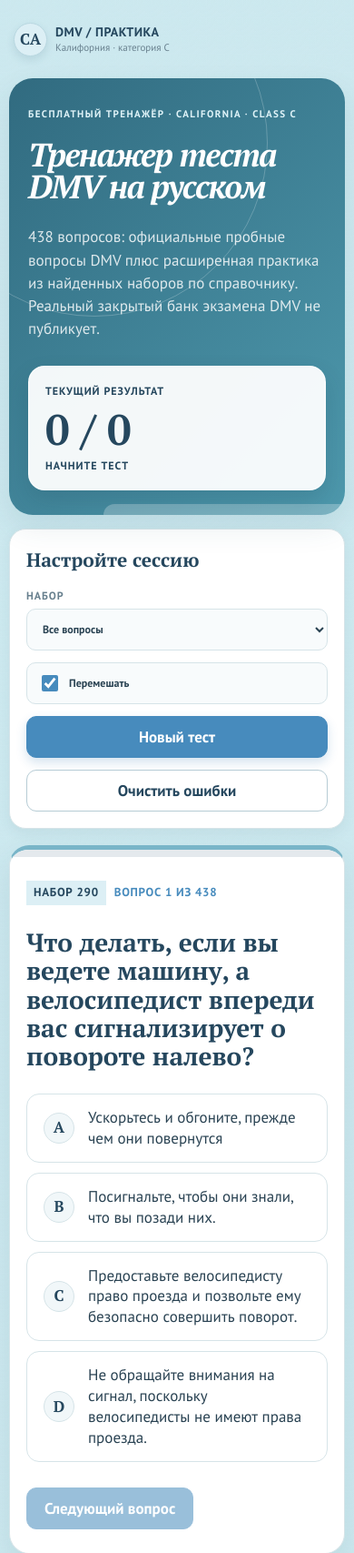
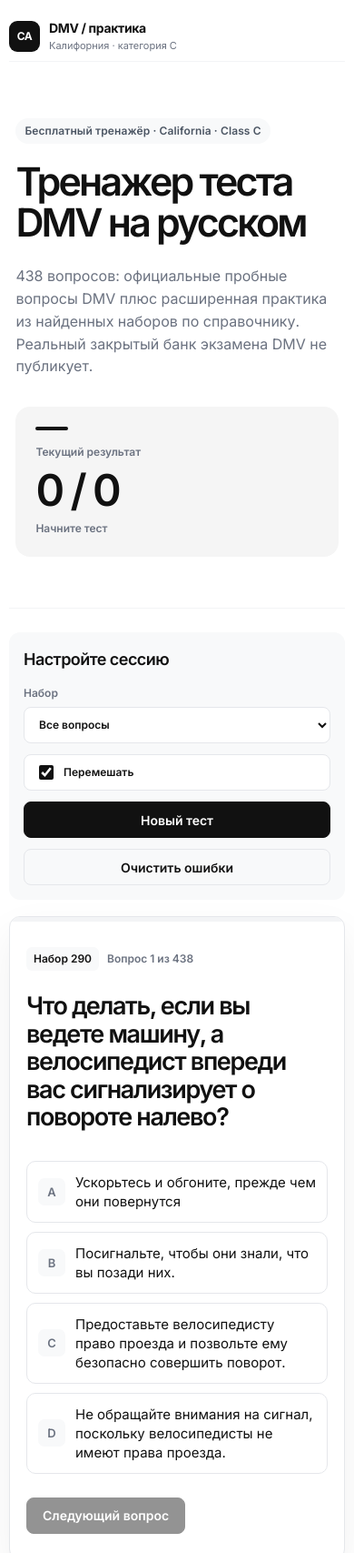
Before and after one commit to lysov-ilya/dmv-practice-ru, a plain HTML site: page index.html in a window 390 px wide. Shown: the top 1707 px of the page at 91% size. Drawn offline with Linux system fonts and the light colour scheme.

Commit message:
Redesign DMV practice interface

```diff
--- a/index.html
+++ b/index.html
@@ -14,7 +14,7 @@
     <title>Тест DMV Калифорнии на русском — 438 вопросов</title>
     <meta name="description" content="Бесплатный тренажёр теста DMV Калифорнии на русском: 438 вопросов, официальные пробные тесты и практика по водительскому справочнику. Начните подготовку.">
     <meta name="robots" content="index, follow">
-    <meta name="theme-color" content="#0f62ac">
+    <meta name="theme-color" content="#111111">
     <link rel="canonical" href="https://dmv-practice-ru.vercel.app/">
     <meta property="og:type" content="website">
     <meta property="og:locale" content="ru_RU">
@@ -27,7 +27,8 @@
     <meta name="twitter:description" content="Бесплатная практика для подготовки к письменному тесту DMV Калифорнии на русском языке.">
     <link rel="preconnect" href="https://fonts.googleapis.com">
     <link rel="preconnect" href="https://fonts.gstatic.com" crossorigin>
-    <link href="https://fonts.googleapis.com/css2?family=PT+Sans:wght@400;700&family=PT+Serif:ital,wght@0,400;0,700;1,700&display=swap" rel="stylesheet">
+    <link href="https://fonts.googleapis.com/css2?family=Inter:wght@400;500;600;700&display=swap" rel="stylesheet">
+    <link rel="icon" href="favicon.svg" type="image/svg+xml">
     <link rel="stylesheet" href="styles.css">
     <script type="application/ld+json">
       {
--- a/styles.css
+++ b/styles.css
@@ -1,20 +1,26 @@
 :root {
-  --navy: #25475e;
-  --navy-deep: #193647;
-  --blue: #478bbd;
-  --blue-bright: #2f75ad;
-  --ink: #294252;
-  --muted: #68808e;
-  --paper: #f1f7f9;
-  --paper-deep: #e0edf1;
-  --white: #ffffff;
-  --line: #d6e4e8;
-  --yellow: #dceff5;
-  --green: #4a9b83;
-  --green-soft: #e1f3ed;
-  --red: #c96c69;
-  --red-soft: #fae9e7;
-  --shadow: 0 14px 32px rgba(43, 84, 104, 0.1);
+  --primary: #111111;
+  --primary-active: #242424;
+  --ink: #111111;
+  --body: #374151;
+  --muted: #6b7280;
+  --hairline: #e5e7eb;
+  --hairline-soft: #f3f4f6;
+  --canvas: #ffffff;
+  --surface-soft: #f8f9fa;
+  --surface-card: #f5f5f5;
+  --surface-strong: #e5e7eb;
+  --dark: #101010;
+  --dark-elevated: #1a1a1a;
+  --blue: #3b82f6;
+  --green: #10b981;
+  --green-soft: #ecfdf5;
+  --red: #ef4444;
+  --red-soft: #fef2f2;
+  --warning: #f59e0b;
+  --display: "Cal Sans", "Inter", sans-serif;
+  --sans: "Inter", sans-serif;
+  --shadow: 0 18px 45px rgba(17, 17, 17, 0.06);
 }
 
 * { box-sizing: border-box; }
@@ -24,190 +30,164 @@
 body {
   min-width: 320px;
   margin: 0;
-  color: var(--ink);
-  font-family: "PT Sans", sans-serif;
-  font-size: 18px;
-  line-height: 1.45;
-  background:
-    radial-gradient(circle at 15% 0%, rgba(170, 220, 231, 0.35), transparent 31rem),
-    radial-gradient(circle at 90% 18%, rgba(213, 235, 240, 0.7), transparent 26rem),
-    var(--paper);
+  color: var(--body);
+  background: var(--canvas);
+  font-family: var(--sans);
+  font-size: 16px;
+  line-height: 1.5;
 }
 
 button, select, input { font: inherit; }
-
 a { color: inherit; }
 
 .shell {
   display: flex;
   flex-direction: column;
-  width: min(1180px, calc(100% - 40px));
+  width: min(1200px, calc(100% - 48px));
   margin: 0 auto;
-  padding: 22px 0 72px;
+  padding: 12px 0 0;
 }
 
 .site-header {
   display: flex;
+  min-height: 64px;
   align-items: center;
   justify-content: space-between;
-  min-height: 62px;
-  margin-bottom: 16px;
+  border-bottom: 1px solid var(--hairline-soft);
 }
 
 .wordmark {
   display: inline-flex;
+  gap: 10px;
   align-items: center;
-  gap: 12px;
-  color: var(--navy);
+  color: var(--ink);
   text-decoration: none;
 }
 
 .wordmark__badge {
   display: grid;
-  width: 42px;
-  height: 42px;
+  width: 34px;
+  height: 34px;
   place-items: center;
-  color: var(--navy);
-  background: var(--yellow);
-  border: 1px solid #b9d8e1;
-  border-radius: 50%;
-  box-shadow: 0 4px 10px rgba(43, 84, 104, 0.12);
-  font-family: "PT Serif", serif;
+  color: var(--canvas);
+  background: var(--primary);
+  border-radius: 9px;
+  font-size: 12px;
   font-weight: 700;
+  letter-spacing: -0.04em;
 }
 
 .wordmark strong, .wordmark small { display: block; }
+.wordmark strong { font-size: 14px; font-weight: 700; letter-spacing: -0.025em; }
+.wordmark small { margin-top: 1px; color: var(--muted); font-size: 11px; }
 
-.wordmark strong {
-  font-size: 17px;
-  letter-spacing: 0.035em;
-  text-transform: uppercase;
+.site-header__link {
+  padding: 9px 13px;
+  color: var(--ink);
+  border-radius: 8px;
+  font-size: 14px;
+  font-weight: 600;
+  text-decoration: none;
+  transition: background-color 160ms ease;
 }
 
-.wordmark small { color: var(--muted); font-size: 12px; }
+.site-header__link:hover { background: var(--surface-soft); }
+.site-header__link span { margin-left: 4px; }
 
-.site-header__link {
-  color: var(--navy);
-  font-size: 15px;
-  font-weight: 700;
-  text-decoration-thickness: 1px;
-  text-underline-offset: 4px;
+.hero {
+  display: grid;
+  grid-template-columns: minmax(0, 1fr) 300px;
+  gap: 68px;
+  align-items: center;
+  padding: 92px 8.5% 80px;
+  border-bottom: 1px solid var(--hairline-soft);
 }
 
-.site-header__link span { display: inline-block; margin-left: 5px; color: var(--blue); }
-
-.hero {
-  position: relative;
-  display: grid;
-  grid-template-columns: minmax(0, 1fr) 242px;
-  gap: 40px;
-  align-items: end;
-  overflow: hidden;
-  padding: 54px 52px 48px;
-  color: var(--white);
-  background: linear-gradient(135deg, #316b80, #4e99ad);
-  border-radius: 26px;
-  box-shadow: var(--shadow);
+.eyebrow {
+  display: inline-flex;
+  margin: 0 0 19px;
+  padding: 5px 10px;
+  color: #4b5563;
+  background: var(--surface-soft);
+  border-radius: 999px;
+  font-size: 12px;
+  font-weight: 600;
+  letter-spacing: 0.01em;
 }
 
-.hero::before {
-  position: absolute;
-  top: -120px;
-  right: 23%;
-  width: 380px;
-  height: 380px;
-  border: 1px solid rgba(255, 255, 255, 0.22);
-  border-radius: 50%;
-  content: "";
-}
-
-.hero::after {
-  position: absolute;
-  right: 0;
-  bottom: 0;
-  width: 47%;
-  height: 12px;
-  background: rgba(255, 255, 255, 0.26);
-  border-radius: 12px 0 0;
-  content: "";
-}
-
-.hero > * { position: relative; z-index: 1; min-width: 0; }
-
-.eyebrow {
-  margin: 0 0 18px;
-  color: #dff3f8;
-  font-size: 13px;
-  font-weight: 700;
-  letter-spacing: 0.13em;
-  text-transform: uppercase;
-}
-
-h1, h2, h3 { color: var(--navy); font-family: "PT Serif", serif; }
+h1, h2, h3 { color: var(--ink); font-family: var(--display); }
 
 h1 {
-  max-width: 700px;
+  max-width: 710px;
   margin: 0;
-  color: var(--white);
-  font-size: clamp(43px, 6.1vw, 74px);
-  font-style: italic;
-  font-weight: 700;
-  letter-spacing: -0.045em;
-  line-height: 0.98;
-  overflow-wrap: anywhere;
+  font-size: clamp(45px, 5.5vw, 68px);
+  font-weight: 600;
+  letter-spacing: -0.065em;
+  line-height: 1.04;
   text-wrap: balance;
 }
 
 .lead {
-  max-width: 670px;
-  margin: 26px 0 0;
-  color: rgba(255, 255, 255, 0.83);
-  font-size: 19px;
-  line-height: 1.48;
+  max-width: 650px;
+  margin: 25px 0 0;
+  color: var(--muted);
+  font-size: 17px;
+  line-height: 1.55;
 }
 
 .score-card {
   display: grid;
-  gap: 11px;
+  gap: 9px;
   align-content: center;
-  min-height: 164px;
-  padding: 24px;
-  color: var(--navy);
-  background: rgba(255, 255, 255, 0.94);
-  border: 1px solid rgba(255, 255, 255, 0.78);
-  border-radius: 18px;
-  box-shadow: 0 12px 26px rgba(20, 58, 73, 0.16);
+  min-height: 208px;
+  padding: 28px;
+  color: var(--ink);
+  background: var(--surface-card);
+  border-radius: 16px;
 }
 
-.score-card strong { font-family: "PT Serif", serif; font-size: 47px; line-height: 0.9; }
+.score-card::before {
+  width: 36px;
+  height: 4px;
+  margin-bottom: 6px;
+  background: var(--primary);
+  border-radius: 999px;
+  content: "";
+}
+
+.score-card strong {
+  font-family: var(--display);
+  font-size: 48px;
+  font-weight: 600;
+  letter-spacing: -0.06em;
+  line-height: 1;
+}
 
 .score-card__label, .score-card span:last-child {
+  color: var(--muted);
   font-size: 12px;
-  font-weight: 700;
-  letter-spacing: 0.08em;
-  text-transform: uppercase;
+  font-weight: 600;
 }
 
 .toolbar {
   display: flex;
   flex-wrap: wrap;
-  gap: 13px;
+  gap: 12px;
   align-items: end;
-  margin: 22px 0 18px;
+  margin: 38px 0 18px;
   padding: 20px 22px;
-  background: var(--white);
-  border: 1px solid var(--line);
-  border-radius: 18px;
-  box-shadow: 0 5px 14px rgba(43, 84, 104, 0.07);
+  background: var(--surface-soft);
+  border-radius: 12px;
 }
 
 .toolbar__title {
   width: 100%;
-  margin: 0 0 2px;
-  color: var(--navy);
-  font-family: "PT Serif", serif;
-  font-size: 21px;
-  font-weight: 700;
+  margin: 0 0 3px;
+  color: var(--ink);
+  font-family: var(--display);
+  font-size: 18px;
+  font-weight: 600;
+  letter-spacing: -0.03em;
 }
 
 label {
@@ -215,255 +195,234 @@
   gap: 6px;
   color: var(--muted);
   font-size: 12px;
-  font-weight: 700;
-  letter-spacing: 0.08em;
-  text-transform: uppercase;
+  font-weight: 600;
 }
 
 select {
-  min-width: 250px;
-  height: 46px;
-  padding: 0 38px 0 13px;
+  min-width: 255px;
+  height: 40px;
+  padding: 0 34px 0 12px;
   color: var(--ink);
-  background: #f8fbfc;
-  border: 1px solid var(--line);
-  border-radius: 10px;
+  background: var(--canvas);
+  border: 1px solid var(--hairline);
+  border-radius: 8px;
 }
 
 .check {
   display: flex;
-  min-height: 46px;
+  min-height: 40px;
   align-items: center;
-  gap: 9px;
+  gap: 8px;
   padding: 0 12px;
   color: var(--ink);
-  background: #f8fbfc;
-  border: 1px solid var(--line);
-  border-radius: 10px;
-  text-transform: none;
-  letter-spacing: 0;
+  background: var(--canvas);
+  border: 1px solid var(--hairline);
+  border-radius: 8px;
 }
 
-.check input { width: 18px; height: 18px; accent-color: var(--blue); }
+.check input { width: 16px; height: 16px; accent-color: var(--primary); }
 
 button {
-  min-height: 46px;
-  padding: 0 19px;
+  min-height: 40px;
+  padding: 0 17px;
   cursor: pointer;
-  color: var(--white);
-  background: var(--blue);
-  border: 1px solid var(--blue);
-  border-radius: 11px;
-  box-shadow: 0 5px 12px rgba(47, 117, 173, 0.2);
-  font-weight: 700;
-  transition: background-color 150ms ease, box-shadow 150ms ease, transform 150ms ease;
+  color: var(--canvas);
+  background: var(--primary);
+  border: 1px solid var(--primary);
+  border-radius: 8px;
+  font-size: 14px;
+  font-weight: 600;
+  transition: background-color 160ms ease, border-color 160ms ease, transform 160ms ease;
 }
 
-button:hover:not(:disabled) { background: var(--blue-bright); box-shadow: 0 8px 18px rgba(47, 117, 173, 0.26); transform: translateY(-1px); }
-button:disabled { cursor: not-allowed; opacity: 0.55; box-shadow: none; }
-button:focus-visible, select:focus-visible, a:focus-visible, input:focus-visible { outline: 3px solid var(--yellow); outline-offset: 3px; }
+button:hover:not(:disabled) { background: var(--primary-active); border-color: var(--primary-active); transform: translateY(-1px); }
+button:disabled { cursor: not-allowed; opacity: 0.45; }
+button:focus-visible, select:focus-visible, a:focus-visible, input:focus-visible { outline: 3px solid #93c5fd; outline-offset: 3px; }
 
-button.ghost { color: var(--navy); background: var(--white); border-color: #b6ccd5; box-shadow: none; }
-button.ghost:hover:not(:disabled) { color: var(--white); background: var(--navy); }
+button.ghost { color: var(--ink); background: transparent; border-color: var(--hairline); }
+button.ghost:hover:not(:disabled) { background: var(--canvas); border-color: #9ca3af; }
 
 .quiz {
   overflow: hidden;
-  background: var(--white);
-  border: 1px solid var(--line);
-  border-top: 5px solid #79b5c8;
-  border-radius: 22px;
+  background: var(--canvas);
+  border: 1px solid var(--hairline);
+  border-radius: 12px;
   box-shadow: var(--shadow);
 }
 
-.progress { height: 8px; background: #e4e9ed; }
-#progressBar { width: 0; height: 100%; background: linear-gradient(90deg, var(--blue), var(--green)); transition: width 180ms ease; }
+.progress { height: 5px; background: var(--hairline-soft); }
+#progressBar { width: 0; height: 100%; background: var(--primary); transition: width 180ms ease; }
 
-.question { padding: 46px 52px 48px; }
+.question { padding: 48px 52px; }
 
 .meta {
   display: flex;
   flex-wrap: wrap;
   gap: 9px;
   align-items: center;
-  margin-bottom: 25px;
-  color: var(--blue);
-  font-size: 13px;
-  font-weight: 700;
-  letter-spacing: 0.055em;
-  text-transform: uppercase;
+  margin-bottom: 24px;
+  color: var(--muted);
+  font-size: 12px;
+  font-weight: 600;
 }
 
-.meta span:first-child { padding: 4px 8px; color: var(--navy); background: var(--yellow); }
+.meta span:first-child { padding: 4px 8px; color: var(--ink); background: var(--surface-soft); border-radius: 6px; }
 
-.question h2 { max-width: 900px; margin: 0 0 32px; font-size: clamp(29px, 4vw, 46px); line-height: 1.12; }
+.question h2 {
+  max-width: 900px;
+  margin: 0 0 32px;
+  font-size: clamp(28px, 3.6vw, 43px);
+  color: var(--ink);
+  font-weight: 600;
+  letter-spacing: -0.05em;
+  line-height: 1.13;
+}
 
-.options { display: grid; gap: 11px; }
+.options { display: grid; gap: 10px; }
 
 .option {
   display: grid;
-  grid-template-columns: 42px 1fr;
-  gap: 15px;
+  grid-template-columns: 34px 1fr;
+  gap: 14px;
   align-items: center;
   width: 100%;
-  min-height: 72px;
-  padding: 14px 18px;
+  min-height: 64px;
+  padding: 13px 16px;
   color: var(--ink);
-  background: var(--white);
-  border: 1px solid var(--line);
-  border-radius: 14px;
+  background: var(--canvas);
+  border: 1px solid var(--hairline);
+  border-radius: 10px;
   box-shadow: none;
-  font-size: 18px;
+  font-size: 16px;
   font-weight: 400;
-  line-height: 1.35;
+  line-height: 1.4;
   text-align: left;
 }
 
-.option:hover:not(:disabled) { color: var(--navy); background: #f2f8fb; border-color: #8bbbd0; box-shadow: 0 5px 14px rgba(43, 84, 104, 0.08); transform: translateY(-1px); }
+.option:hover:not(:disabled) { background: var(--surface-soft); border-color: #9ca3af; }
 
 .letter {
   display: grid;
-  width: 38px;
-  height: 38px;
+  width: 30px;
+  height: 30px;
   place-items: center;
-  color: var(--navy);
-  background: #f1f7f9;
-  border: 1px solid var(--line);
-  border-radius: 50%;
-  font-family: "PT Serif", serif;
-  font-size: 17px;
-  font-weight: 700;
+  color: var(--muted);
+  background: var(--surface-soft);
+  border-radius: 7px;
+  font-size: 13px;
+  font-weight: 600;
 }
 
-.option.correct { color: #0b4f42; background: var(--green-soft); border-color: var(--green); }
-.option.correct .letter { color: var(--white); background: var(--green); border-color: var(--green); }
-.option.wrong { color: #791b1b; background: var(--red-soft); border-color: var(--red); }
-.option.wrong .letter { color: var(--white); background: var(--red); border-color: var(--red); }
+.option.correct { color: #065f46; background: var(--green-soft); border-color: #6ee7b7; }
+.option.correct .letter { color: var(--canvas); background: var(--green); }
+.option.wrong { color: #991b1b; background: var(--red-soft); border-color: #fecaca; }
+.option.wrong .letter { color: var(--canvas); background: var(--red); }
 
 .feedback {
-  margin-top: 22px;
-  padding: 16px 18px;
-  color: var(--navy);
-  background: #fff6dd;
-  border: 1px solid #f1dca7;
-  border-left: 5px solid #e5bd68;
-  border-radius: 12px;
-  line-height: 1.48;
-}
-
-.actions { display: flex; flex-wrap: wrap; gap: 12px; margin-top: 28px; }
-
-.results {
-  position: relative;
-  margin-top: 22px;
-  padding: 34px 42px;
-  overflow: hidden;
-  color: var(--white);
-  background: linear-gradient(135deg, #3a7589, #4d95a8);
-  border-radius: 22px;
-  box-shadow: var(--shadow);
-}
-
-.results::after { position: absolute; top: -38px; right: -15px; width: 148px; height: 148px; border: 18px solid rgba(220, 239, 245, 0.75); border-radius: 50%; content: ""; opacity: 0.9; }
-.results > * { position: relative; z-index: 1; }
-.results h2 { margin: 0 0 8px; color: var(--white); font-size: 37px; }
-.results p { max-width: 680px; margin: 0 0 20px; color: rgba(255, 255, 255, 0.82); font-size: 19px; }
-.results button { color: var(--navy); background: #dceff5; border-color: #dceff5; box-shadow: none; }
-
-.guide {
-  margin-top: 22px;
-  padding: 46px 52px;
-  background: var(--white);
-  border: 1px solid var(--line);
-  border-top: 4px solid #b8dbe5;
-  border-radius: 22px;
-  box-shadow: 0 8px 24px rgba(43, 84, 104, 0.07);
-}
-
-.guide h2 { max-width: 800px; margin: 0; font-size: clamp(29px, 3.6vw, 43px); line-height: 1.12; }
-.guide h3 { margin: 34px 0 0; color: var(--blue); font-size: 25px; }
-.guide p { max-width: 850px; margin: 15px 0 0; color: var(--muted); }
-.guide ol { max-width: 800px; margin: 17px 0 0; padding-left: 25px; color: var(--muted); }
-.guide li + li { margin-top: 9px; }
-.guide a, .sources a { color: var(--blue); font-weight: 700; text-decoration-thickness: 1px; text-underline-offset: 3px; }
-
-.sources {
-  max-width: 940px;
-  margin: 28px auto 0;
-  padding-top: 19px;
-  color: var(--muted);
-  border-top: 1px solid #c5d9df;
+  margin-top: 20px;
+  padding: 14px 16px;
+  color: #92400e;
+  background: #fef3c7;
+  border: 1px solid #fcd34d;
+  border-radius: 8px;
   font-size: 14px;
   line-height: 1.5;
 }
 
-body.is-started .shell { padding-top: 10px; }
-body.is-started .site-header { order: 0; min-height: 48px; margin-bottom: 9px; }
-body.is-started .wordmark__badge { width: 34px; height: 34px; font-size: 13px; box-shadow: none; }
-body.is-started .wordmark strong { font-size: 14px; }
+.actions { display: flex; flex-wrap: wrap; gap: 12px; margin-top: 26px; }
+
+.results {
+  margin-top: 20px;
+  padding: 36px 42px;
+  color: var(--canvas);
+  background: var(--dark);
+  border-radius: 12px;
+}
+
+.results h2 { margin: 0 0 7px; color: var(--canvas); font-size: 36px; letter-spacing: -0.05em; }
+.results p { max-width: 680px; margin: 0 0 20px; color: #d1d5db; font-size: 16px; }
+.results button { color: var(--ink); background: var(--canvas); border-color: var(--canvas); }
+.results button:hover:not(:disabled) { background: var(--surface-strong); border-color: var(--surface-strong); }
+
+.guide {
+  margin-top: 80px;
+  padding: 74px 8.5%;
+  background: var(--surface-soft);
+  border-radius: 16px 16px 0 0;
+}
+
+.guide h2 { max-width: 820px; margin: 0; font-size: clamp(31px, 3.8vw, 47px); font-weight: 600; letter-spacing: -0.055em; line-height: 1.1; }
+.guide h3 { margin: 38px 0 0; font-size: 21px; font-weight: 600; letter-spacing: -0.035em; }
+.guide p { max-width: 850px; margin: 15px 0 0; color: var(--body); }
+.guide ol { max-width: 800px; margin: 17px 0 0; padding-left: 22px; color: var(--body); }
+.guide li + li { margin-top: 8px; }
+.guide a, .sources a { color: var(--ink); font-weight: 600; text-decoration-color: #9ca3af; text-underline-offset: 3px; }
+
+.sources {
+  width: calc(100% + 0px);
+  margin: 0;
+  padding: 32px 8.5% 40px;
+  color: #a1a1aa;
+  background: var(--dark);
+  font-size: 13px;
+  line-height: 1.55;
+}
+
+.sources a { color: var(--canvas); text-decoration-color: #52525b; }
+
+body.is-started .shell { padding-top: 8px; }
+body.is-started .site-header { min-height: 50px; }
+body.is-started .wordmark__badge { width: 30px; height: 30px; border-radius: 8px; font-size: 11px; }
+body.is-started .wordmark strong { font-size: 13px; }
 body.is-started .wordmark small, body.is-started .site-header__link { display: none; }
-body.is-started .hero { order: 1; grid-template-columns: minmax(0, 1fr) auto; gap: 16px; min-height: 0; padding: 16px 19px; border-radius: 16px; box-shadow: none; }
-body.is-started .hero::before, body.is-started .hero::after, body.is-started .eyebrow { display: none; }
-body.is-started h1 { font-size: 23px; line-height: 1.02; }
-body.is-started .lead { display: -webkit-box; margin-top: 4px; overflow: hidden; font-size: 13px; line-height: 1.3; -webkit-box-orient: vertical; -webkit-line-clamp: 1; }
-body.is-started .score-card { display: flex; min-height: 0; gap: 8px; align-items: center; padding: 10px 12px; border-width: 1px; box-shadow: none; white-space: nowrap; }
-body.is-started .score-card strong { font-size: 23px; }
-body.is-started .score-card__label { display: none; }
-body.is-started .score-card span:last-child { font-size: 10px; letter-spacing: 0.03em; }
-body.is-started .toolbar { order: 2; gap: 8px; margin: 10px 0 14px; padding: 10px; box-shadow: none; }
+body.is-started .hero { grid-template-columns: minmax(0, 1fr) auto; gap: 20px; padding: 20px 0; border-bottom: 0; }
+body.is-started .eyebrow { display: none; }
+body.is-started h1 { font-size: 25px; line-height: 1.08; }
+body.is-started .lead { display: -webkit-box; margin-top: 5px; overflow: hidden; font-size: 13px; line-height: 1.4; -webkit-box-orient: vertical; -webkit-line-clamp: 1; }
+body.is-started .score-card { display: flex; min-height: auto; gap: 8px; align-items: center; padding: 10px 12px; background: var(--surface-soft); border-radius: 10px; white-space: nowrap; }
+body.is-started .score-card::before, body.is-started .score-card__label { display: none; }
+body.is-started .score-card strong { font-size: 22px; }
+body.is-started .score-card span:last-child { font-size: 10px; }
+body.is-started .toolbar { gap: 8px; margin: 0 0 14px; padding: 10px; }
 body.is-started .toolbar__title { display: none; }
 body.is-started label { gap: 3px; }
 body.is-started select, body.is-started button, body.is-started .check { min-height: 38px; }
 body.is-started select { height: 38px; }
-body.is-started button { padding: 0 12px; box-shadow: none; }
+body.is-started button { padding: 0 12px; }
 body.is-started .check { padding: 0 9px; }
 body.is-started .toolbar > * { width: auto; }
 body.is-started .toolbar label:first-of-type { flex: 1 1 220px; }
-body.is-started .quiz { order: 3; }
-body.is-started .results { order: 4; }
-body.is-started .guide { order: 5; }
-body.is-started .sources { order: 6; }
+body.is-started .guide { margin-top: 48px; }
 
 @media (max-width: 760px) {
-  body { font-size: 17px; background-size: 20px 20px; }
-  .shell { width: min(100% - 24px, 1180px); padding-bottom: 42px; }
-  .site-header { margin-bottom: 12px; }
-  .site-header__link { display: none; }
-  .hero { grid-template-columns: 1fr; gap: 28px; padding: 36px 27px 32px; }
-  .hero::after { width: 72%; }
-  h1 { font-size: clamp(36px, 8.8vw, 48px); }
-  .lead { font-size: 17px; }
-  .score-card { min-height: 0; grid-template-columns: 1fr; padding: 18px; }
-  .score-card__label { grid-column: auto; }
-  .toolbar { align-items: stretch; padding: 18px; }
+  .shell { width: min(100% - 28px, 1200px); }
+  .hero { grid-template-columns: 1fr; gap: 32px; padding: 62px 2% 56px; }
+  .score-card { min-height: 0; padding: 22px; }
+  .toolbar { margin-top: 26px; }
   .toolbar > * { width: 100%; }
   select { width: 100%; }
   .check { justify-content: flex-start; }
-  .question, .guide { padding: 30px 24px; }
-  .question h2 { margin-bottom: 25px; }
-  .option { grid-template-columns: 37px 1fr; gap: 12px; min-height: 66px; font-size: 17px; }
-  .letter { width: 34px; height: 34px; }
-  .results { padding: 29px 25px; }
-  .results::after { width: 110px; height: 110px; border-width: 12px; }
-  body.is-started .hero { grid-template-columns: 1fr; }
+  .question { padding: 32px 24px; }
+  .guide { margin-top: 56px; padding: 52px 7%; }
+  .results { padding: 28px 25px; }
+  body.is-started .hero { grid-template-columns: 1fr; gap: 10px; padding: 15px 0; }
   body.is-started .score-card { justify-content: space-between; width: 100%; }
 }
 
 @media (max-width: 480px) {
-  .shell { width: 100%; padding: 12px 10px 36px; }
-  .site-header { padding: 0 5px; }
-  .wordmark { gap: 9px; }
-  .wordmark__badge { width: 37px; height: 37px; }
-  .wordmark strong { font-size: 14px; }
-  .wordmark small { font-size: 11px; }
-  .hero { padding: 32px 21px 27px; }
-  .eyebrow { font-size: 11px; }
-  .toolbar { margin-top: 15px; }
-  .question, .guide { padding: 26px 18px; }
-  .question h2, .guide h2 { font-size: 28px; }
-  .guide h3 { font-size: 23px; }
-  .sources { margin: 24px 7px 0; }
-  body.is-started .hero { padding: 15px; }
-  body.is-started h1 { font-size: 20px; }
+  .shell { width: min(100% - 20px, 1200px); }
+  .site-header { min-height: 56px; }
+  .site-header__link { display: none; }
+  h1 { font-size: clamp(39px, 11vw, 49px); }
+  .lead { font-size: 16px; }
+  .toolbar { padding: 16px; }
+  .question { padding: 28px 18px; }
+  .question h2 { font-size: 27px; }
+  .option { grid-template-columns: 30px 1fr; gap: 11px; min-height: 60px; padding: 12px; font-size: 15px; }
+  .guide { padding: 45px 6%; }
+  .guide h2 { font-size: 30px; }
+  .guide h3 { font-size: 20px; }
+  .sources { padding: 28px 6% 34px; }
 }
 
 @media (prefers-reduced-motion: reduce) {
```
Also changed, not shown: favicon.svg (added).
